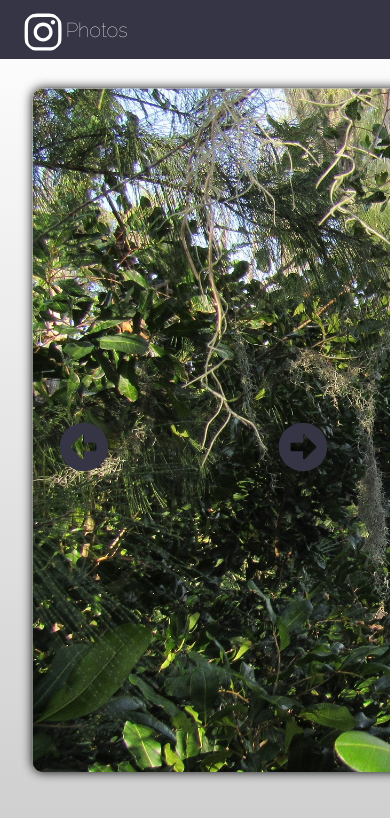
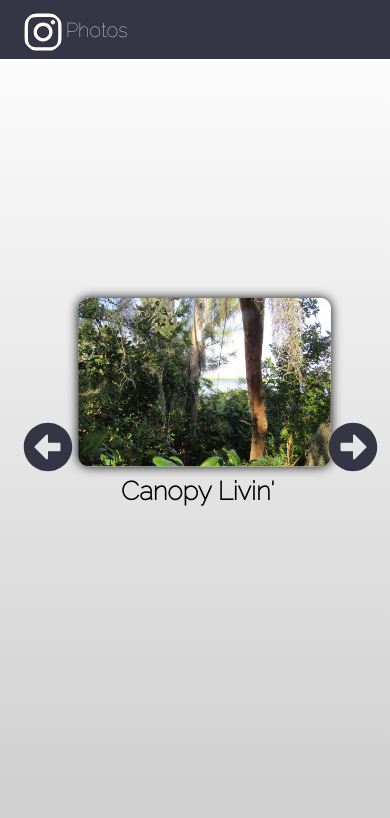
Before and after one commit to lachlanhtsharp/Florida-Photos, a React (Create React App) app: page /January2021 in a window 390 px wide. Shown: the top 818 px of the page. Built offline with nearby package versions, Linux system fonts and the light colour scheme.

Commit message:
Fixes photos sizes for mobile

```diff
--- a/src/App.css
+++ b/src/App.css
@@ -242,3 +242,20 @@ a:hover {
   font-size: 24px;
   margin-top: 1vh;
 }
+
+@media screen and (max-width: 768px) {
+  .Carousel-Image {
+    height: 40vw;
+    margin-top: 25vh;
+  }
+
+  .Right-Arrow {
+    right: 3vw;
+  }
+
+  .Left-Arrow {
+    left: 6vw;
+  }
+
+
+}
```
